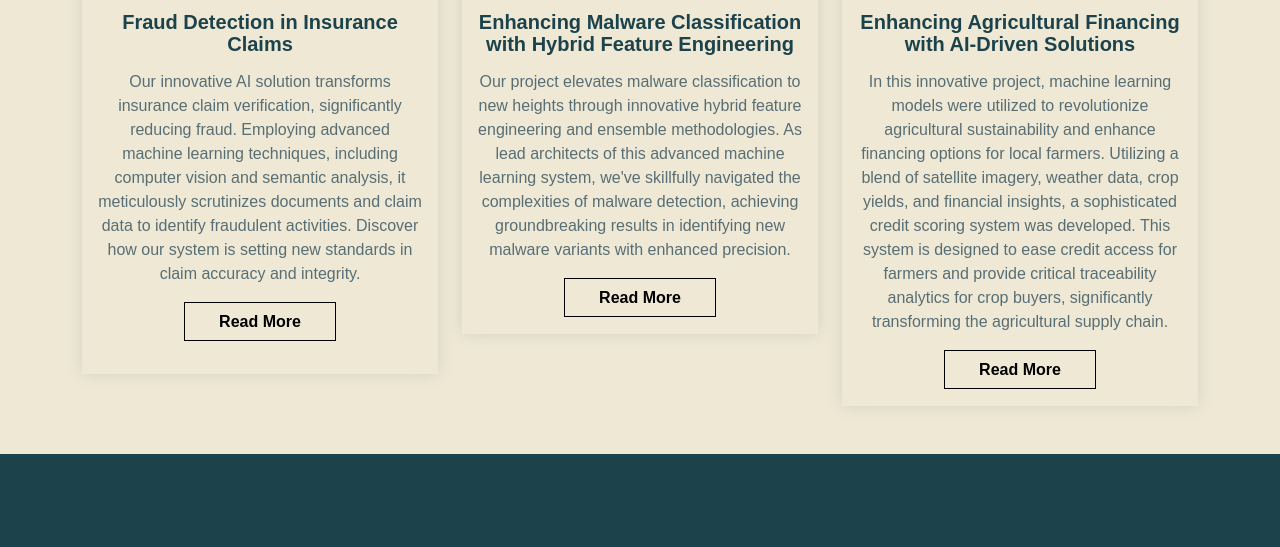
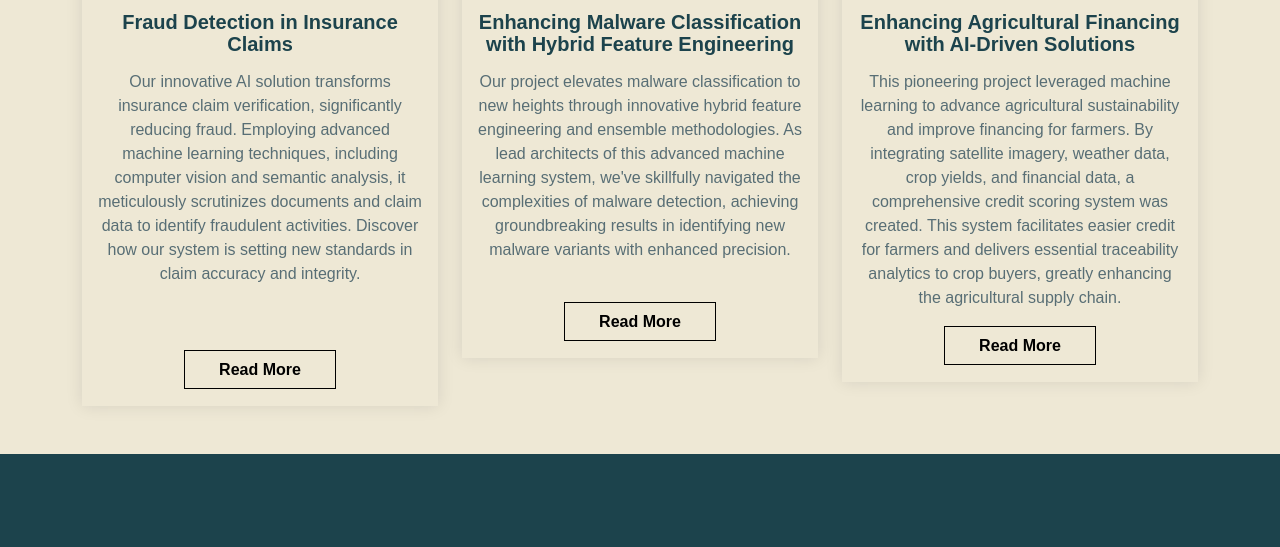
Before and after one commit to mahmudexpert/wiliam, a plain HTML site: page index.html in a window 1280 px wide. Shown: the part 5328-5875 px from the top of the page. Drawn offline with nearby package versions, Linux system fonts and the light colour scheme; a web font is replaced by a local one.

Commit message:
Add files via upload

```diff
--- a/index.html
+++ b/index.html
@@ -471,13 +471,13 @@
                 <div class="text-container">
                   <h5>Fraud Detection in Insurance Claims</h5>
                   <div class="text_read">
-                    <p class="text">
+                    <p class="text pb-md-5">
                       Our innovative AI solution transforms insurance claim verification, significantly reducing fraud. Employing advanced machine learning techniques, including computer vision and semantic analysis, it meticulously scrutinizes documents and claim data to identify fraudulent activities. Discover how our system is setting new standards in claim accuracy and integrity.
                     </p>
                   </div>
                 </div>
               </div>
-              <div class="project_all_button text-center px-3 pb-4">
+              <div class="project_all_button text-center px-3 pb-2">
                 <div class="resume_button pb-3">
                   <a target="_blank" href="#">Read More</a>
                 </div>
@@ -499,7 +499,7 @@
                 <div class="text-container">
                   <h5>Enhancing Malware Classification with Hybrid Feature Engineering</h5>
                   <div class="text_read">
-                    <p class="text">
+                    <p class="text pb-md-4">
                       Our project elevates malware classification to new heights through innovative hybrid feature engineering and ensemble methodologies. As lead architects of this advanced machine learning system, we've skillfully navigated the complexities of malware detection, achieving groundbreaking results in identifying new malware variants with enhanced precision.
                     </p>
                   </div>
@@ -532,7 +532,7 @@
                   <h5>Enhancing Agricultural Financing with AI-Driven Solutions</h5>
                   <div class="text_read">
                     <p class="text">
-                      In this innovative project, machine learning models were utilized to revolutionize agricultural sustainability and enhance financing options for local farmers. Utilizing a blend of satellite imagery, weather data, crop yields, and financial insights, a sophisticated credit scoring system was developed. This system is designed to ease credit access for farmers and provide critical traceability analytics for crop buyers, significantly transforming the agricultural supply chain.
+                      This pioneering project leveraged machine learning to advance agricultural sustainability and improve financing for farmers. By integrating satellite imagery, weather data, crop yields, and financial data, a comprehensive credit scoring system was created. This system facilitates easier credit for farmers and delivers essential traceability analytics to crop buyers, greatly enhancing the agricultural supply chain.
                     </p>
                   </div>
                 </div>
```
